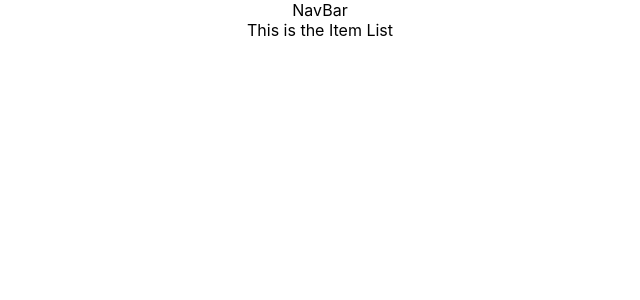
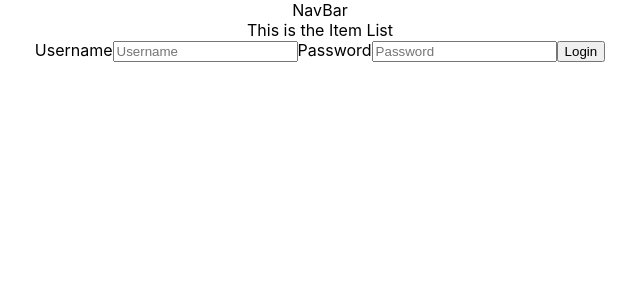
Before and after one commit to ChristopherHenao/marketplace-frontend, a React (Create React App) app: page /login in a window 1280 px wide. Shown: the top 300 px of the page, without its empty margins (320-960 px from the left). Built offline with nearby package versions, Linux system fonts and the light colour scheme; no server answers.

Commit message:
added a username and password login inputs

```diff
--- a/src/App.js
+++ b/src/App.js
@@ -2,12 +2,14 @@ import './App.css';
 import React from 'react'
 import ItemList from './components/ItemList';
 import NavBar from './components/NavBar'
+import LoginPage from './components/LoginPage';
 
 function App() {
   return (
     <div className="App">
       <NavBar/>
       <ItemList />
+      <LoginPage />
     </div>
   );
 }
--- a/src/components/LoginPage.js
+++ b/src/components/LoginPage.js
@@ -1,10 +1,65 @@
-import React from 'react'
+import React, { useState } from 'react'
+import axios from 'axios';
+import { useHistory } from 'react-router-dom';
+
+const initialValues  = {
+    username: '',
+    password: ''
+}
 
 const LoginPage = () => {
 
+    const [ formValues, setFormValues ] = useState(initialValues);
+
+    // const history = useHistory();
+
+    const loginSubmit = () => {
+        axios.post(`https://buildweekproject.herokuapp.com/api/auth/login`, formValues)
+          .then(res => {
+            console.log('Here is the data: ', res.data.payload);
+            // push('/itemList')
+          })
+          .catch(err => {
+            console.log('Houston, we have a problem: ', err);
+          })
+        }
+
+    const handleChanges = (e) => {
+        setFormValues({
+          ...formValues,
+          [e.target.name]: e.target.value
+        })
+    }
+
+    const handleSubmit = (e) => {
+        e.preventDefault();
+        loginSubmit()
+    }
+
     return (
-        <div>
-            Login Page
+        <div className="login-form-container">
+            <form onSubmit={handleSubmit}>
+                <label htmlFor="username">Username</label>
+                <input
+                    id="username"
+                    type="text"
+                    name= 'username'
+                    placeholder='Username'
+                    onChange={handleChanges}
+                    value={formValues.username}
+                />
+                <label htmlFor="password">Password</label>
+                <input
+                    id="password"
+                    type='text'
+                    name='password'
+                    placeholder='Password'
+                    onChange={handleChanges}
+                    value={formValues.password}
+                />
+                <button>Login</button>
+       </form>
+
         </div>
     )
 }
```
